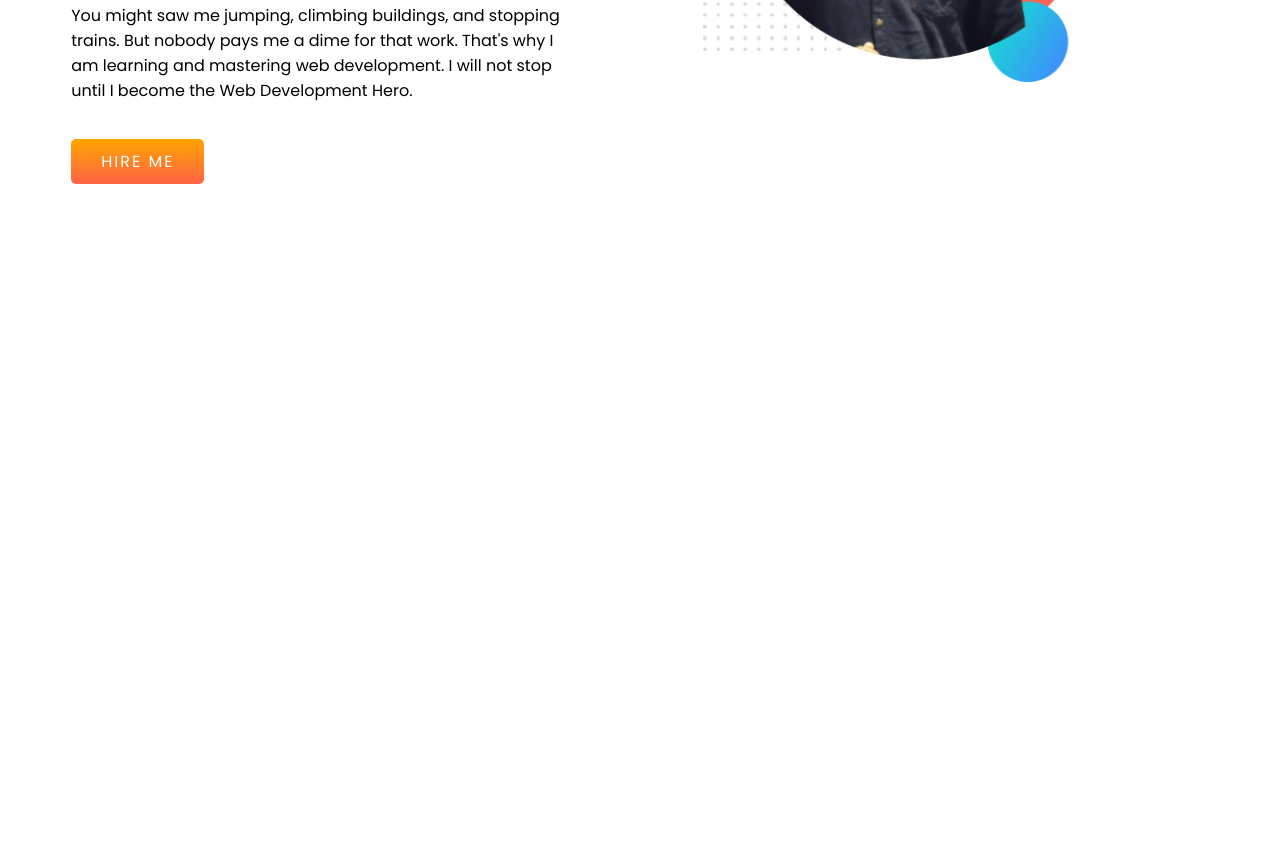
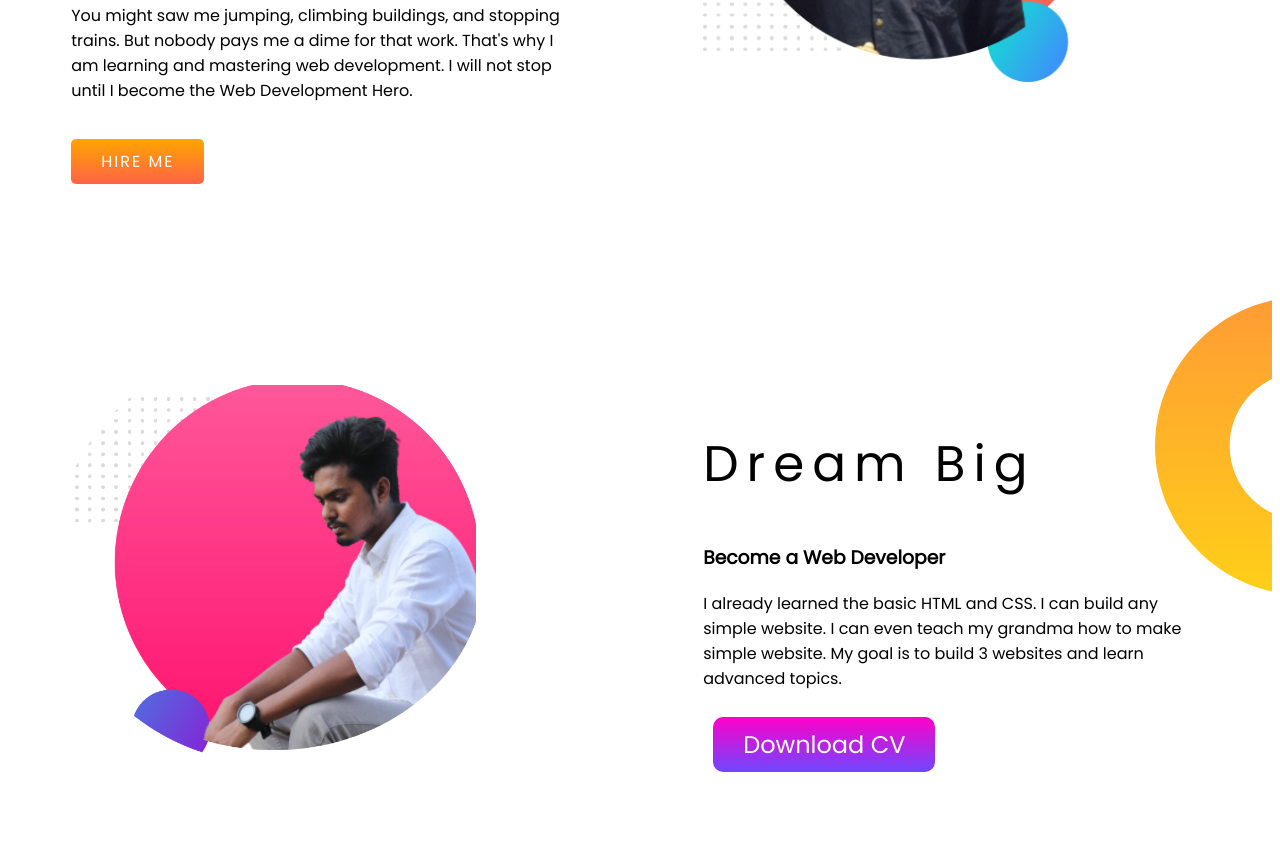
Before and after one commit to minhaz50/Developer-protfolio, a plain HTML site: page index.html in a window 1280 px wide. Shown: the part 416-1264 px from the top of the page. Before the commit the page ends 800 px from the top, so only its background shows below. Drawn offline with Linux system fonts and the light colour scheme.

Commit message:
dream big added

```diff
--- a/index.html
+++ b/index.html
@@ -28,6 +28,18 @@
             <img src="./images/my-bg.png" alt="">
         </div>
     </section>
+    <section class="Dream-big">
+        <div class="half-width">
+            <img src="./images/my-bg2 (1).png" alt="">
+        </div>
+        <div class="half-width">
+            <h1>Dream Big</h1>
+            <h3>Become a Web Developer</h3>
+            <p>I already learned the basic HTML and CSS. I can build any simple website. I can even teach my grandma how
+                to make simple website. My goal is to build 3 websites and learn advanced topics.</p>
+            <a class="cv-btn" href="#">Download CV</a>
+        </div>
+    </section>
 </body>
 
 </html>
--- a/style.css
+++ b/style.css
@@ -12,6 +12,7 @@ h1{
 }
 section{
     display: flex;
+    margin-bottom: 50px;
 }
 .half-width{
     width: 100%;
@@ -43,3 +44,23 @@ section{
     background-image: url(./images/top-banner.png);
     background-repeat: no-repeat;
 }
+.cv-btn{
+    text-decoration: none;
+    display: inline-block;
+    background: linear-gradient(rgb(255, 0, 200),rgb(111, 71, 255));
+    padding: 10px 30px;
+    margin: 10px;
+    font-size: 1.5em;
+    font-weight: 400px;
+    color: #fff;
+    border-radius: 10px;
+    transition: 0.5s;
+}
+.cv-btn:hover{
+    letter-spacing: 6px;
+}
+.Dream-big{
+    background-image: url(./images/dream-bg.png);
+    background-repeat: no-repeat;
+    background-position-x:right;
+}
```
Also changed, not shown: images/my-bg2 (1).png (added).
